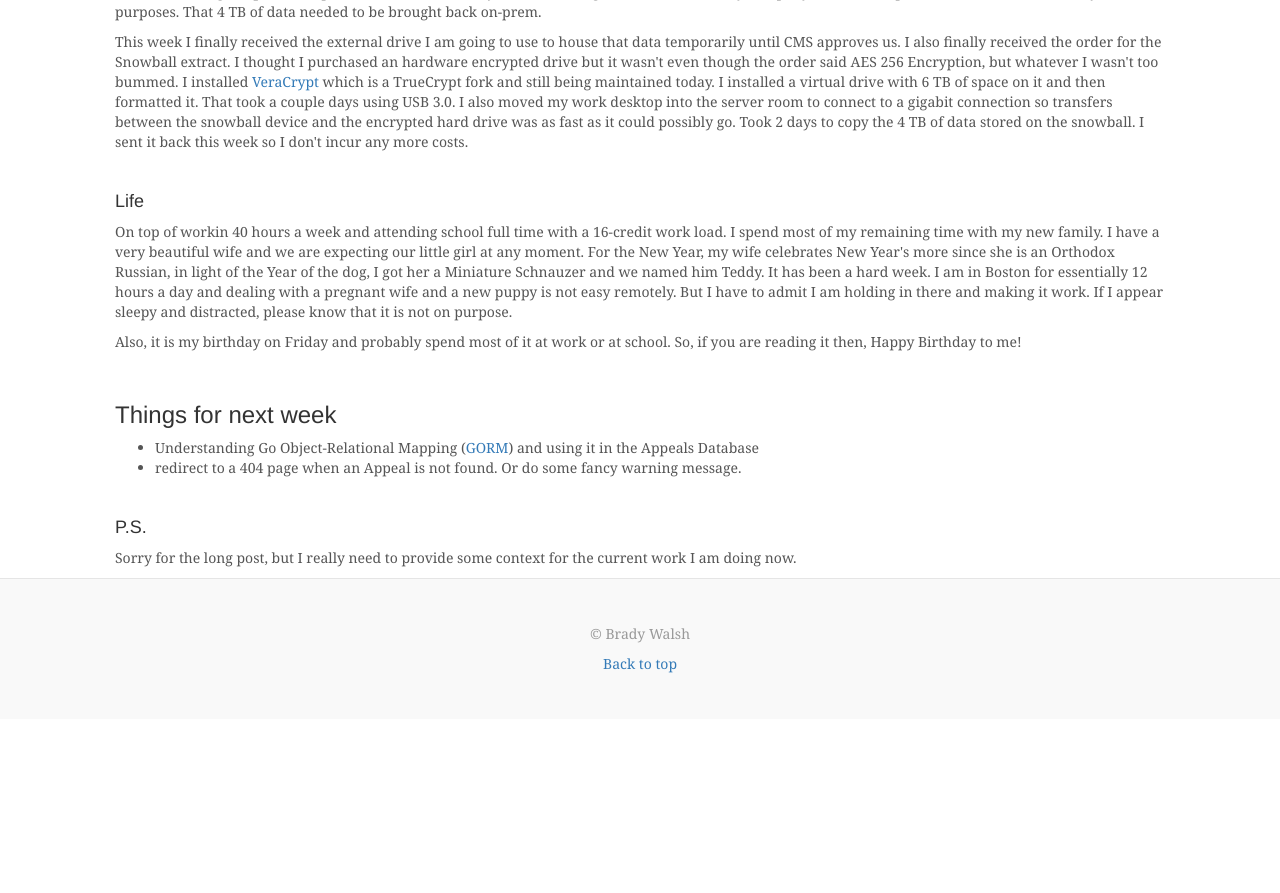
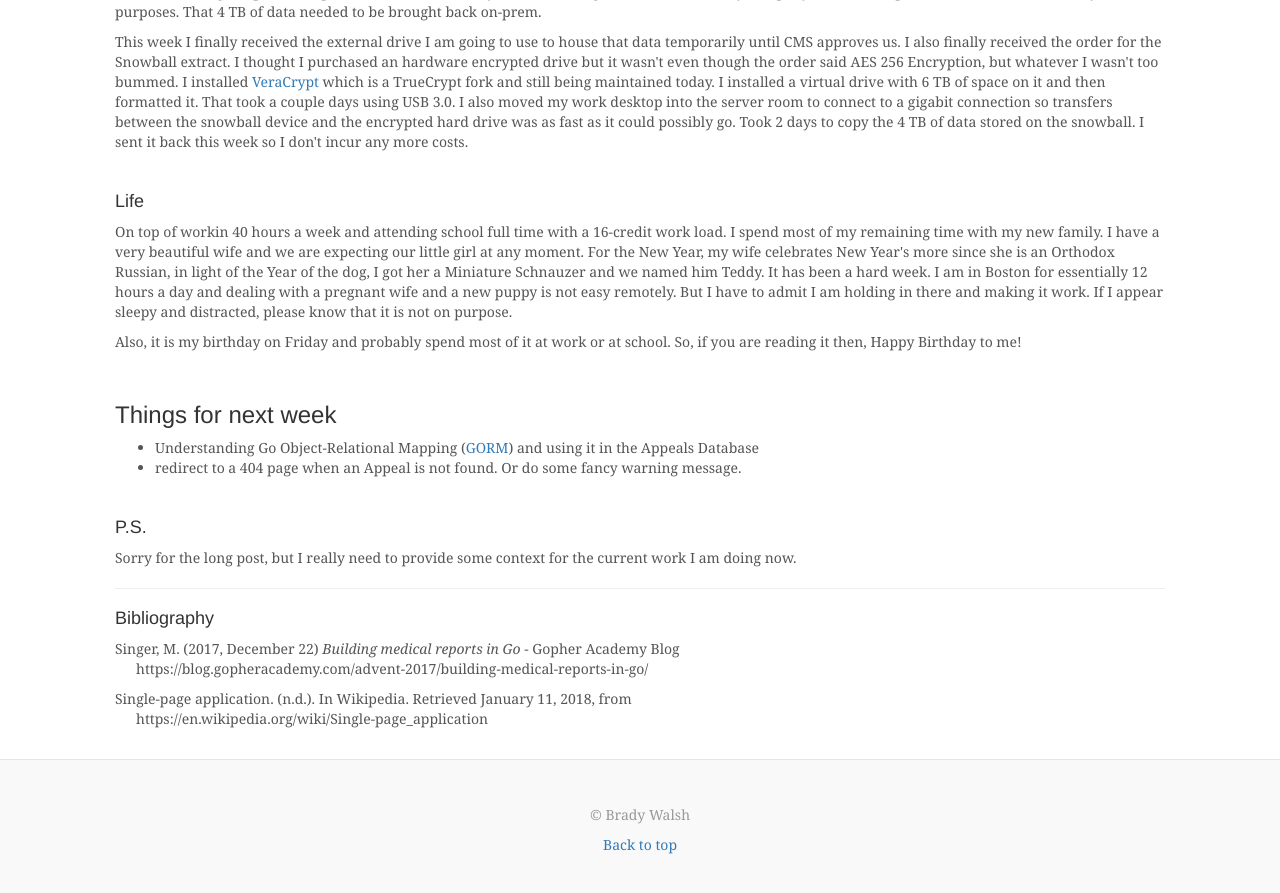
Before and after one commit to knighthawkbro/knighthawkbro.github.io, a Jekyll site: the page built from _posts/2018-01-12-birthday-boy.html, in a window 1280 px wide and 900 px high, scrolled down 2161 px. Shown: the top 893 px of the window. Built offline with Jekyll 4.4.1, drawn with Linux system fonts in a browser that asks for light colours; nearby versions of some CDN libraries; comment, search, counter and statistics services are not loaded; before the commit the page ends 2880 px from its top, so only the background shows below that.

Commit message:
Added Citation to blog1

```diff
--- a/_posts/2018-01-12-birthday-boy.html
+++ b/_posts/2018-01-12-birthday-boy.html
@@ -179,3 +179,17 @@ date: 2018-01-12 11:00:00 -5000
 <br>
 <h4>P.S.</h4>
 <p>Sorry for the long post, but I really need to provide some context for the current work I am doing now.</p>
+<hr>
+<h4>Bibliography</h4>
+
+<p>
+    Singer, M. (2017, December 22) <i>Building medical reports in Go</i> - Gopher Academy Blog
+    <br>
+    &emsp;&ensp;https://blog.gopheracademy.com/advent-2017/building-medical-reports-in-go/
+</p>
+<p>
+    Single-page application. (n.d.). In Wikipedia. Retrieved January 11, 2018, from
+    <br>
+    &emsp;&ensp;https://en.wikipedia.org/wiki/Single-page_application
+</p>
+<br>
```
